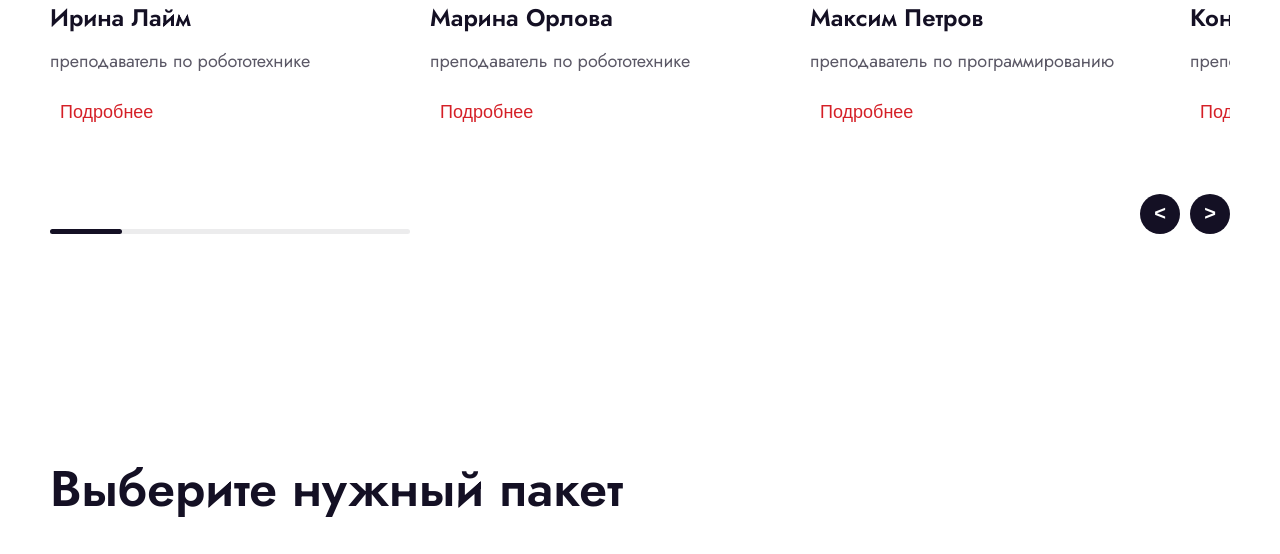
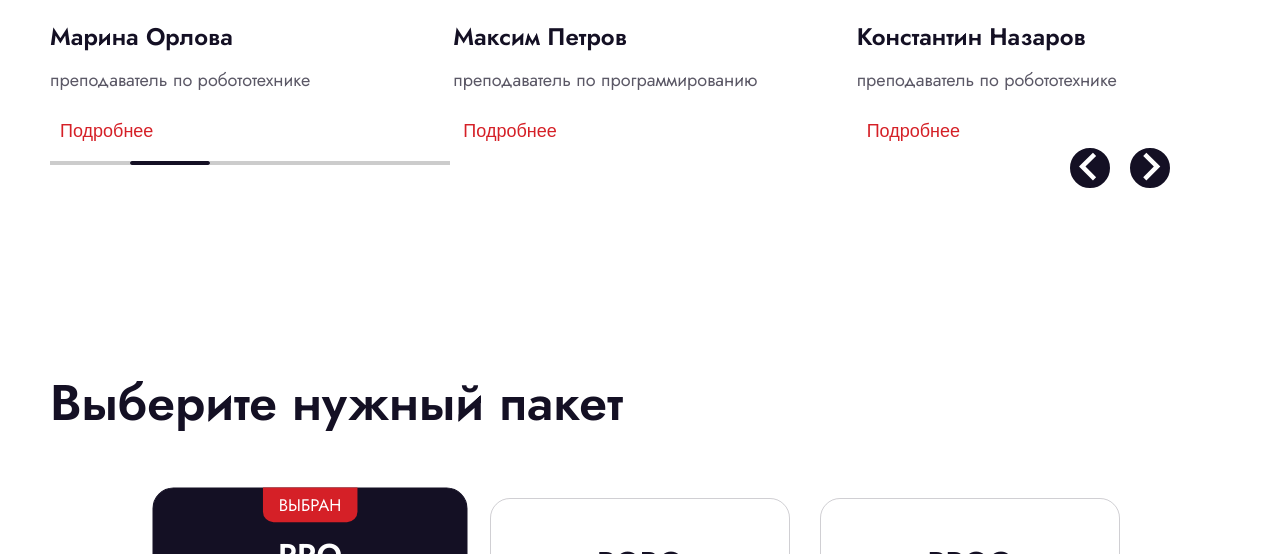
Before and after one commit to novabez-code/landing-robo.school, a plain HTML site: page index.html in a window 1280 px wide. Shown: the part 2474-3028 px from the top of the page. Drawn offline with nearby package versions, Linux system fonts and the light colour scheme.

Commit message:
слайдер поменял

```diff
--- a/css/element/trainer_card.css
+++ b/css/element/trainer_card.css
@@ -40,6 +40,7 @@
 }
 
 .trainer__card--info {
+  width: 100%;
   display: flex;
   flex-direction: column;
 
@@ -135,6 +136,90 @@
   background-color: var(--color--red);
 }
 
+.splide__arrows {
+  position: absolute;
+  bottom: -50px;
+  right: 60px;
+  width: 100px;
+  height: 50px;
+}
+.splide__arrow {
+  background: var(--color--dark) !important;
+  opacity: 1 !important;
+  height: 3em !important;
+  width: 3em !important;
+
+  position: absolute !important;
+  top: 0 !important;
+  transform: none !important;
+
+  border: 2px solid var(--color--dark) !important;
+}
+.splide__arrow:hover,
+.splide__arrow:focus {
+  background-color: var(--color--red) !important;
+  outline: none !important;
+}
+
+.splide__arrow svg {
+  fill: var(--color--white) !important;
+  height: 2.2em !important;
+  width: 2.2em !important;
+}
+
+.splide__arrow--next {
+  right: 0 !important;
+}
+
+.splide__arrow--prev {
+  left: 0 !important;
+}
+.splide__arrow--next,
+.splide__arrow--prev {
+  display: none !important;
+}
+
+ul.splide__pagination {
+  width: 100% !important;
+  max-width: 100% !important;
+  display: flex !important;
+  padding: 0 !important;
+  margin: 0 !important;
+  gap: 0 !important;
+
+  position: absolute !important;
+  bottom: -20px !important;
+  left: 0 !important;
+  right: 0 !important;
+
+  pointer-events: none !important;
+}
+
+ul.splide__pagination li {
+  flex: 1 !important;
+  display: block !important;
+  margin: 0 !important;
+  padding: 0 !important;
+}
+
+ul.splide__pagination li button {
+  width: 100% !important;
+  height: 4px !important; /* Толщина полосы */
+  border-radius: 0 !important; /* Убираем кружки */
+  background: rgba(0, 0, 0, 0.2) !important; /* Неактивный цвет */
+  opacity: 1 !important;
+  padding: 0 !important;
+  margin: 0 !important;
+  transform: none !important; /* Сброс стандартной анимации Splide */
+  transition: background-color 0.3s ease !important;
+}
+
+ul.splide__pagination li button.is-active {
+  background: var(--color--dark, #000) !important;
+  border-radius: 10px !important;
+  transform: none !important;
+}
+
 @media (min-width: 768px) {
   .trainer__btns {
     display: flex;
@@ -148,12 +233,19 @@
   }
 }
 @media (min-width: 1024px) {
+  ul.splide__pagination {
+    width: 400px !important;
+  }
   .trainer__list {
     padding-bottom: 100px;
   }
 
   .trainer__card {
     width: 360px;
+  }
+  .splide__arrow--next,
+  .splide__arrow--prev {
+    display: block !important;
   }
 
   .trainer__card--info {
--- a/index.html
+++ b/index.html
@@ -13,6 +13,11 @@
       rel="stylesheet"
     />
     <link rel="stylesheet" href="css/index.css" />
+    <link
+      rel="stylesheet"
+      href="https://cdn.jsdelivr.net/npm/@splidejs/splide@4.1.4/dist/css/splide.min.css"
+    />
+
     <title>
       Robo School — курсы робототехники и программирования для педагогов
       начальной школы
@@ -174,14 +179,12 @@
         <section id="trainer" class="trainer wrapper--white">
           <div class="container">
             <h2 class="trainer__title">Профессиональные тренеры</h2>
-            <div class="trainer__slider">
-              <ul class="trainer__list"></ul>
-              <div class="trainer__line">
-                <div class="trainer__line--active"></div>
-              </div>
-              <div class="trainer__btns">
-                <button class="trainer__btn prev_btn"><</button>
-                <button class="trainer__btn next_btn">></button>
+            <!--  -->
+
+            <!--  -->
+            <div class="splide">
+              <div class="splide__track">
+                <ul class="splide__list"></ul>
               </div>
             </div>
           </div>
@@ -262,6 +265,7 @@
         </div>
       </footer>
     </div>
+    <script src="https://cdn.jsdelivr.net/npm/@splidejs/splide@4.1.4/dist/js/splide.min.js"></script>
     <script src="js/index.js" type="module"></script>
   </body>
 </html>
--- a/js/index.js
+++ b/js/index.js
@@ -1,7 +1,7 @@
 import { burger } from "./burger.js";
 import { header } from "./header.js";
 import { pack, trainers } from "./source.js";
-import { trainerPacks, sliderTrainer, btnOn } from "./trainer.js";
+import { sliderInit } from "./trainer.js";
 import { initTrainerModal } from "./trainer_modal.js";
 import { renderPacks, activePack } from "./pack.js";
 import { submitForm } from "./form.js";
@@ -9,13 +9,10 @@ import { submitForm } from "./form.js";
 header();
 burger();
 
-trainerPacks(trainers);
-sliderTrainer();
-btnOn();
-
 initTrainerModal();
 
 renderPacks(pack);
 activePack();
+sliderInit();
 
 submitForm();
--- a/js/trainer.js
+++ b/js/trainer.js
@@ -3,7 +3,7 @@ import { openModal } from "./trainer_modal.js";
 
 function trainerHTML({ id, name, img, text }) {
   const HTML = `
-      <li class="trainer__card" data-id="${id}">
+      <li class="trainer__card splide__slide " data-id="${id}">
               <img
                 loading="lazy"
                 class="trainer__card--img"
@@ -22,194 +22,63 @@ function trainerHTML({ id, name, img, text }) {
   return HTML;
 }
 
+// -----------------
+export function sliderInit() {
+  trainerPacks(trainers);
+  const splide = new Splide(".splide", {
+    type: "loop",
+    perPage: 3,
+    gap: "30px",
+    autoplay: true,
+    perMove: 1,
+    focus: 0,
+    paginationKeyboard: false,
+    breakpoints: {
+      1024: {
+        perPage: 2,
+        gap: "20px",
+      },
+      440: {
+        perPage: 1,
+        gap: "10px",
+      },
+    },
+  });
+
+  splide.on("pagination:mounted", function (data) {
+    data.items.forEach(function (item) {
+      item.button.setAttribute("tabindex", "-1");
+      item.button.setAttribute("disabled", "true");
+      item.button.style.pointerEvents = "none";
+
+      item.button.addEventListener("click", function (e) {
+        e.preventDefault();
+        e.stopPropagation();
+      });
+    });
+  });
+
+  splide.on("move", function () {
+    const paginationButtons = document.querySelectorAll(
+      ".splide__pagination button",
+    );
+    paginationButtons.forEach((button) => {
+      button.setAttribute("tabindex", "-1");
+    });
+  });
+
+  splide.mount();
+}
+
 export function trainerPacks(arr) {
-  const list = document.querySelector(".trainer__list");
+  const list = document.querySelector(".splide__list");
 
   arr.forEach((obj) => {
     list.insertAdjacentHTML("beforeend", trainerHTML(obj));
   });
 }
-
-let sliderIndex = 1;
-
-export function sliderTrainer() {
-  const list = document.querySelector(".trainer__list");
-  const slides = document.querySelectorAll(".trainer__card");
-  const nextBtn = document.querySelector(".next_btn");
-  const prevBtn = document.querySelector(".prev_btn");
-  const line = document.querySelector(".trainer__line");
-  const lineActive = document.querySelector(".trainer__line--active");
-
-  const firstClone = slides[0].cloneNode(true);
-  const secondClone = slides[1].cloneNode(true);
-  const thirdClone = slides[2].cloneNode(true);
-  const fourthClone = slides[3].cloneNode(true);
-  const lastClone = slides[slides.length - 1].cloneNode(true);
-
-  list.append(firstClone);
-  list.append(secondClone);
-  list.append(thirdClone);
-  list.append(fourthClone);
-  list.prepend(lastClone);
-
-  let startX = 0;
-  let endX = 0;
-
-  let isDragging = false;
-  let startPos = 0;
-  let currentTranslate = 0;
-  let prevTranslate = 0;
-
-  if (!list || slides.length === 0 || !nextBtn || !prevBtn) return;
-
-  function checkIndex() {
-    if (sliderIndex === slides.length + 1) {
-      sliderIndex = 1;
-      moveSlider(false);
-    }
-    if (sliderIndex === 0) {
-      sliderIndex = slides.length;
-      moveSlider(false);
-    }
-  }
-  function moveSlider(animate = true) {
-    const cardWidth = slides[0].clientWidth;
-    const gap = parseFloat(getComputedStyle(list).gap) || 0;
-
-    list.style.transition = animate ? "transform 0.3s ease-in-out" : "none";
-
-    const offset = (cardWidth + gap) * sliderIndex;
-    list.style.transform = `translateX(-${offset}px)`;
-    updateLine();
-  }
-
-  list.addEventListener(
-    "touchstart",
-    (e) => {
-      startX = e.touches[0].clientX;
-    },
-    { passive: true },
-  );
-
-  list.addEventListener(
-    "touchend",
-    (e) => {
-      endX = e.changedTouches[0].clientX;
-      handleSwipe();
-    },
-    { passive: true },
-  );
-
-  list.addEventListener("mousedown", (e) => {
-    isDragging = true;
-    startX = e.pageX;
-    list.style.transition = "none";
-    list.style.cursor = "grabbing";
-  });
-
-  window.addEventListener("mousemove", (e) => {
-    if (!isDragging) return;
-    const currentX = e.pageX;
-    const dragDistance = currentX - startX;
-
-    const cardWidth = slides[0].clientWidth;
-    const gap = parseFloat(getComputedStyle(list).gap) || 0;
-    const baseOffset = (cardWidth + gap) * sliderIndex;
-
-    list.style.transform = `translateX(${-baseOffset + dragDistance}px)`;
-  });
-
-  window.addEventListener("mouseup", (e) => {
-    if (!isDragging) return;
-    isDragging = false;
-    list.style.cursor = "grab";
-
-    const endX = e.pageX;
-    const diff = startX - endX;
-
-    if (Math.abs(diff) > 50) {
-      if (diff > 0) {
-        nextBtn.click();
-      } else {
-        prevBtn.click();
-      }
-    } else {
-      moveSlider();
-    }
-  });
-
-  function handleSwipe() {
-    const threshold = 50;
-
-    if (startX - endX > threshold) {
-      nextBtn.click();
-    } else if (endX - startX > threshold) {
-      prevBtn.click();
-    }
-  }
-
-  list.addEventListener("transitionend", checkIndex);
-
-  nextBtn.addEventListener("click", () => {
-    if (sliderIndex > slides.length) return;
-    sliderIndex++;
-    moveSlider();
-    updateLine();
-    updateFocus();
-  });
-
-  prevBtn.addEventListener("click", () => {
-    if (sliderIndex <= 0) return;
-    sliderIndex--;
-    moveSlider();
-    updateLine();
-    updateFocus();
-  });
-
-  document.addEventListener("keydown", (e) => {
-    if (e.key === "ArrowRight") nextBtn.click();
-    if (e.key === "ArrowLeft") prevBtn.click();
-  });
-
-  function updateLine() {
-    const totalSlides = slides.length;
-    const lineWidth = line.clientWidth;
-
-    const activeWidth = lineWidth / totalSlides;
-    lineActive.style.width = `${activeWidth}px`;
-
-    let visualIndex = sliderIndex - 1;
-
-    if (visualIndex < 0) visualIndex = totalSlides - 1;
-    if (visualIndex >= totalSlides) visualIndex = 0;
-
-    lineActive.style.left = `${visualIndex * activeWidth}px`;
-  }
-  function updateFocus() {
-    const allLinks = list.querySelectorAll(".trainer__card--info--link");
-
-    const observer = new IntersectionObserver((entries) => {
-      entries.forEach((entry) => {
-        if (entry.isIntersecting) {
-          entry.target.setAttribute("tabindex", "0");
-        } else {
-          entry.target.setAttribute("tabindex", "-1");
-        }
-      });
-    });
-
-    allLinks.forEach((link) => {
-      observer.observe(link);
-    });
-  }
-
-  window.addEventListener("resize", () => moveSlider(false));
-  moveSlider(false);
-  updateFocus();
-}
-
 export function btnOn() {
-  const list = document.querySelector(".trainer__list");
+  const list = document.querySelector(".splide__list");
 
   list.addEventListener("click", (e) => {
     const link = e.target.closest(".trainer__card--info--link");
@@ -221,3 +90,5 @@ export function btnOn() {
     openModal(id);
   });
 }
+
+btnOn();
```
